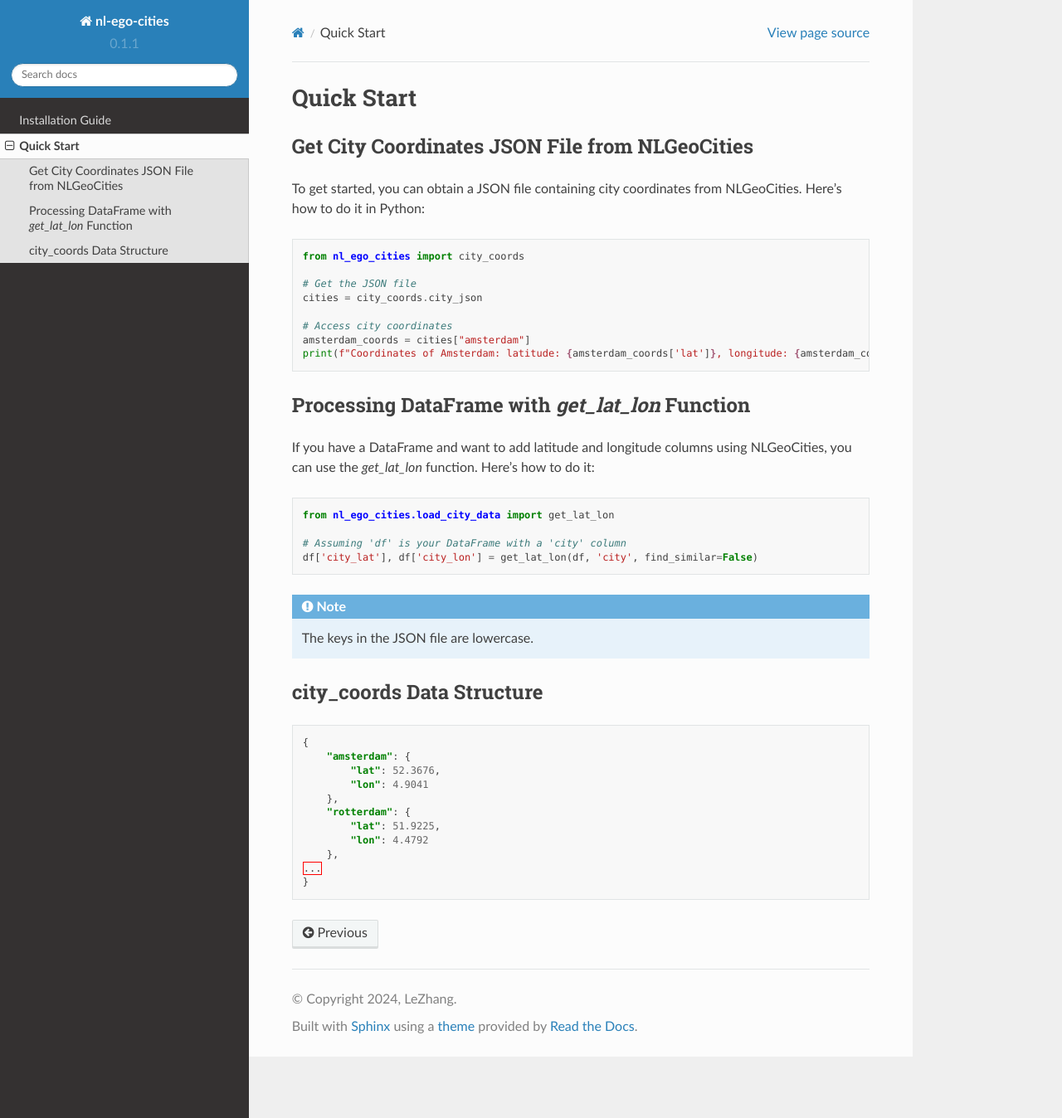
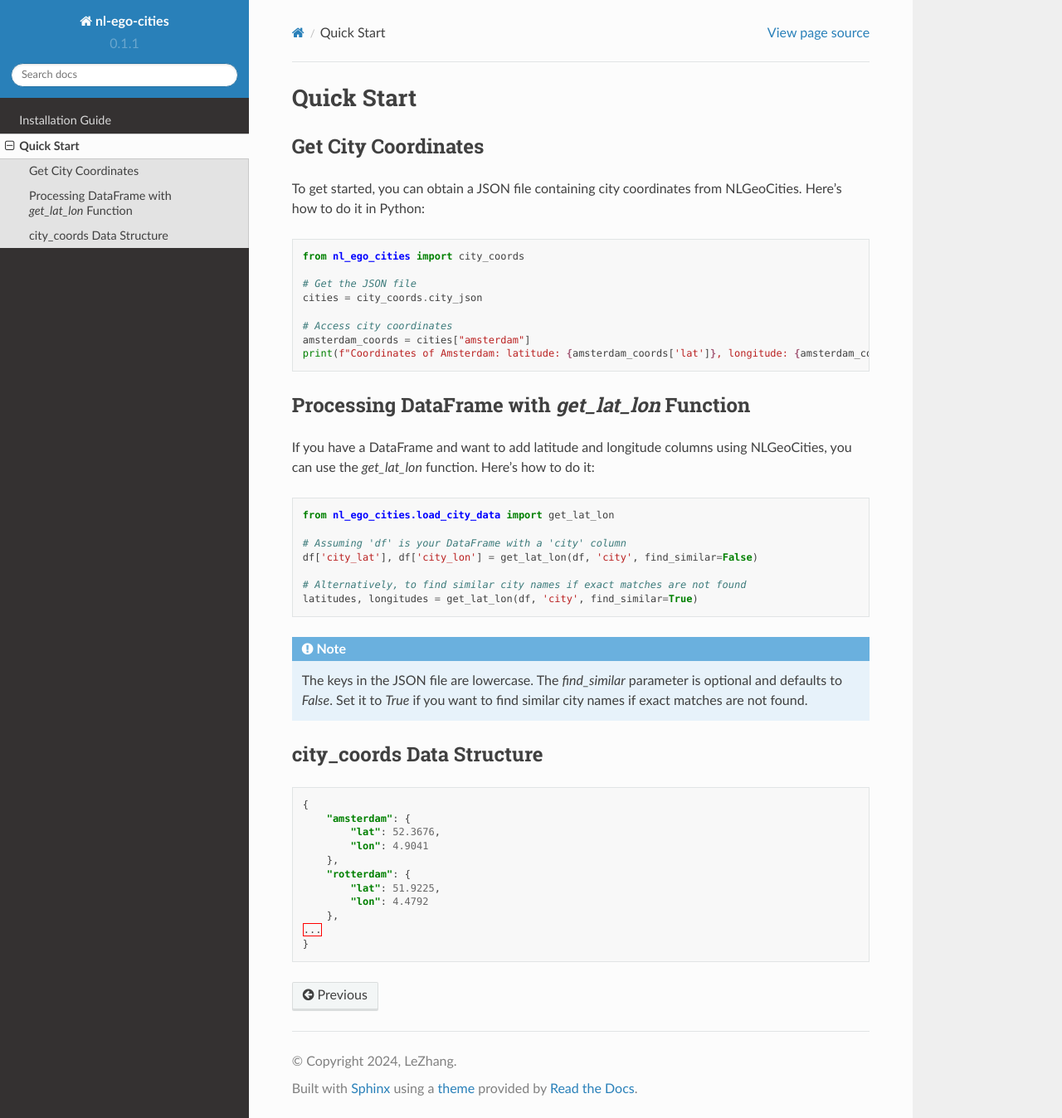
Before and after one commit to cheerzhang/NLGeoCities, a Sphinx documentation site: the page built from docs/quick_start.rst, in a window 1280 px wide and 1348 px high. Shown: the whole window at 83% size. Built offline with Sphinx 7.4.7 and the Read the Docs theme 2.0.0, drawn with Linux system fonts in a browser that asks for light colours; pages that are not in the unit, such as notebooks, are missing from menus.

Commit message:
Update quick_start.rst

```diff
--- a/docs/quick_start.rst
+++ b/docs/quick_start.rst
@@ -1,7 +1,7 @@
 Quick Start
 ==============================
 
-Get City Coordinates JSON File from NLGeoCities
+Get City Coordinates
 ----------------------------------------------------
 
 To get started, you can obtain a JSON file containing city coordinates from NLGeoCities. Here's how to do it in Python:
@@ -31,8 +31,13 @@ If you have a DataFrame and want to add latitude and longitude columns using NLG
     # Assuming 'df' is your DataFrame with a 'city' column
     df['city_lat'], df['city_lon'] = get_lat_lon(df, 'city', find_similar=False)
 
+    # Alternatively, to find similar city names if exact matches are not found
+    latitudes, longitudes = get_lat_lon(df, 'city', find_similar=True)
+
+
 .. note::
     The keys in the JSON file are lowercase.
+    The `find_similar` parameter is optional and defaults to `False`. Set it to `True` if you want to find similar city names if exact matches are not found.
 
 
 city_coords Data Structure
```
